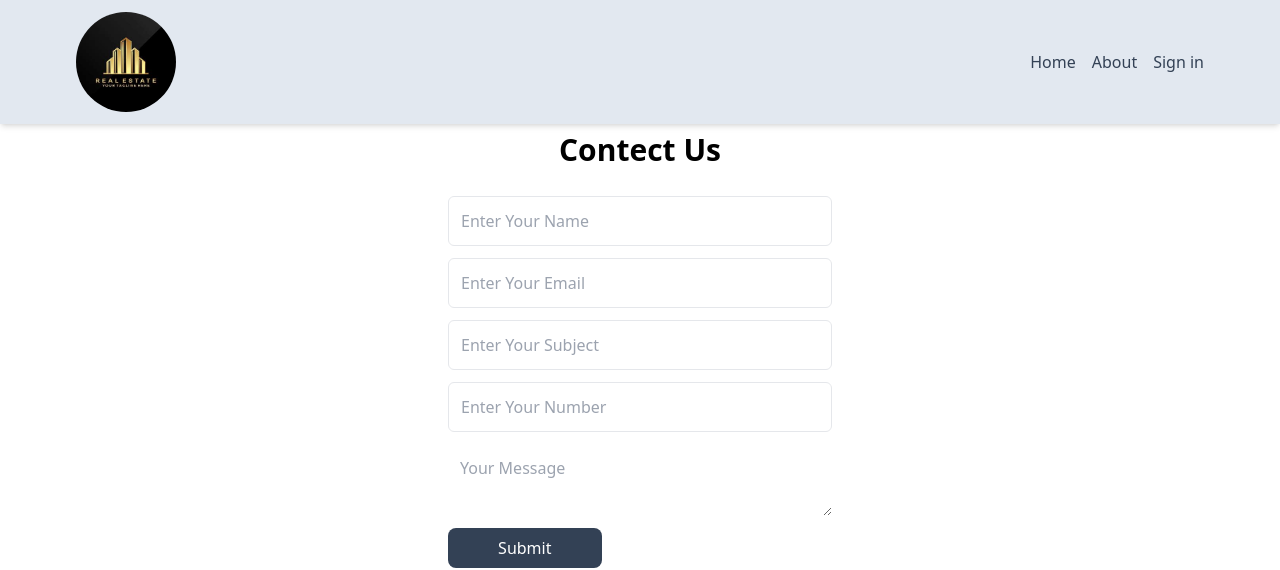
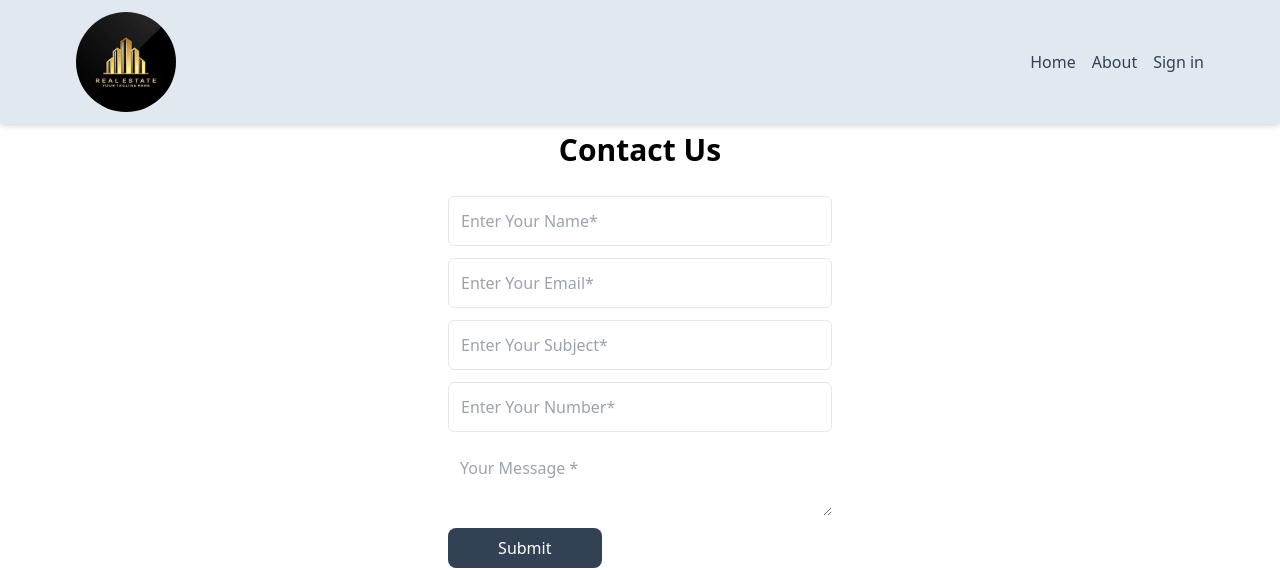
Before and after one commit to SahidhusenMukdiwala/RealEstate-Mern-stack, a React (Vite) app in the folder client/: page /ContectUs in a window 1280 px wide. Shown: the top 570 px of the page. Built offline with nearby package versions, Linux system fonts and the light colour scheme; no server answers.

Commit message:
Complete contect page

```diff
--- a/client/src/Components/ContectUs/ContectUs.jsx
+++ b/client/src/Components/ContectUs/ContectUs.jsx
@@ -1,24 +1,115 @@
-import React from 'react'
+import React, { useState } from 'react';
+import { useSelector } from 'react-redux';
+import { useNavigate } from 'react-router-dom';
+import { toast } from 'react-toastify';
 
 function ContectUs() {
+    const { currentUser } = useSelector(state => state.user);
+    const navigate = useNavigate()
+    const [loading, setLoading] = useState(false);
+    const userId = currentUser?.data?._id;
+    const [formData, setFormData] = useState({
+        name: currentUser?.data?.username || "",
+        email: currentUser?.data?.email || "",
+        subject: "",
+        phone: "",
+        message: "",
+    });
+
+    const SubmitHandler = async (e) => {
+        e.preventDefault();
+        try {
+            setLoading(true);
+            const res = await fetch('/api/contect/query/message', {
+                method: "POST",
+                headers: {
+                    'Content-Type': 'application/json'
+                },
+                body: JSON.stringify({ ...formData, userId })
+            });
+
+            const result = await res.json();
+            setLoading(false);
+            if (!res.ok) {
+                toast.error(result.message);
+                return;
+            }
+
+            toast.success("Submitted successfully");
+                navigate('/Submit/Sucessful');
+
+        } catch (error) {
+            setLoading(false);
+            toast.error(error.message);
+        }
+    };
+
+    const handlechange = (e) => {
+        setFormData(prevState => ({
+            ...prevState,
+            [e.target.id]: e.target.value
+        }));
+    };
+
     return (
         <div className="main">
             <div className="Contect-form">
-                <h1 className='font-bold text-3xl m-2 text-center'>Contect Us</h1>
-                <form>
+                <h1 className='font-bold text-3xl m-2 text-center'>Contact Us</h1>
+                <form onSubmit={SubmitHandler}>
                     <div className="form-inputs flex flex-col flex-wrap gap-3 max-w-64 sm:max-w-96 mx-auto mt-7 overflow-hidden">
-                        <input type="text" id='name' placeholder='Enter Your Name' className='p-3 border rounded-md' required />
-                        <input type="email" id='email' placeholder='Enter Your Email' className='p-3 border rounded-md' required />
-                        <input type="text" id='subject' placeholder='Enter Your Subject' className='p-3 border rounded-md' required />
-                        <input type="number" id='phone' placeholder='Enter Your Number' className='p-3 border rounded-md' required />
-                        <textarea id='message' placeholder='Your Message' className='p-3 ' required />
-                        <button className='w-[40%] p-2 bg-slate-700 text-white rounded-lg hover:opacity-95'>Submit</button>
+                        <input
+                            type="text"
+                            value={formData.name}
+                            onChange={handlechange}
+                            id='name'
+                            placeholder='Enter Your Name*'
+                            className='p-3 border rounded-md'
+                            required
+                        />
+                        <input
+                            type="email"
+                            value={formData.email}
+                            onChange={handlechange}
+                            id='email'
+                            placeholder='Enter Your Email*'
+                            className='p-3 border rounded-md'
+                            required
+                        />
+                        <input
+                            type="text"
+                            value={formData.subject}
+                            onChange={handlechange}
+                            id='subject'
+                            placeholder='Enter Your Subject*'
+                            className='p-3 border rounded-md'
+                            required
+                        />
+                        <input
+                            type="number"
+                            value={formData.phone}
+                            onChange={handlechange}
+                            id='phone'
+                            min={10}
+                            placeholder='Enter Your Number*'
+                            className='p-3 border rounded-md'
+                            required
+                        />
+                        <textarea
+                            id='message'
+                            value={formData.message}
+                            onChange={handlechange}
+                            placeholder='Your Message *'
+                            className='p-3 '
+                            required
+                        />
+                        <button className='w-[40%] p-2 bg-slate-700 text-white rounded-lg hover:opacity-95'>
+                            {loading ? 'Submitting ...' : 'Submit'}
+                        </button>
                     </div>
-
                 </form>
             </div>
         </div>
-    )
+    );
 }
 
-export default ContectUs
+export default ContectUs;
```
